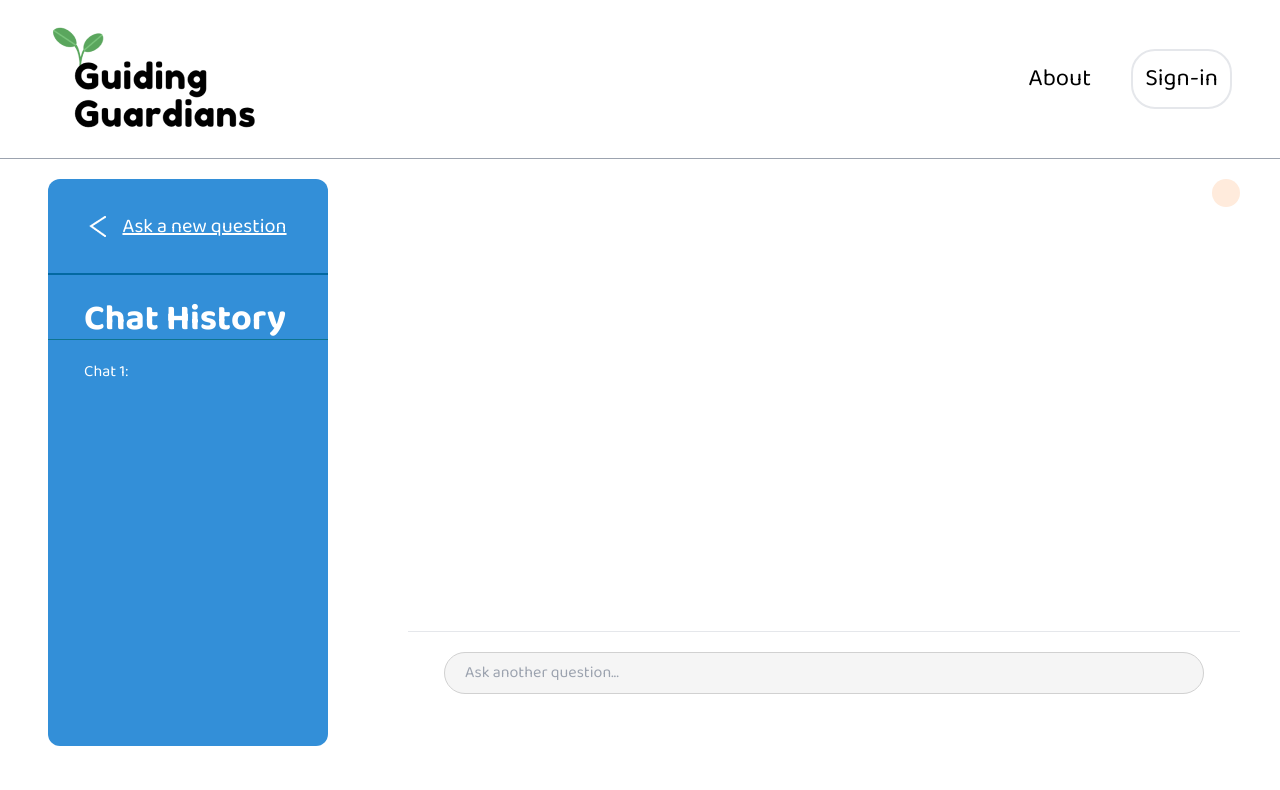
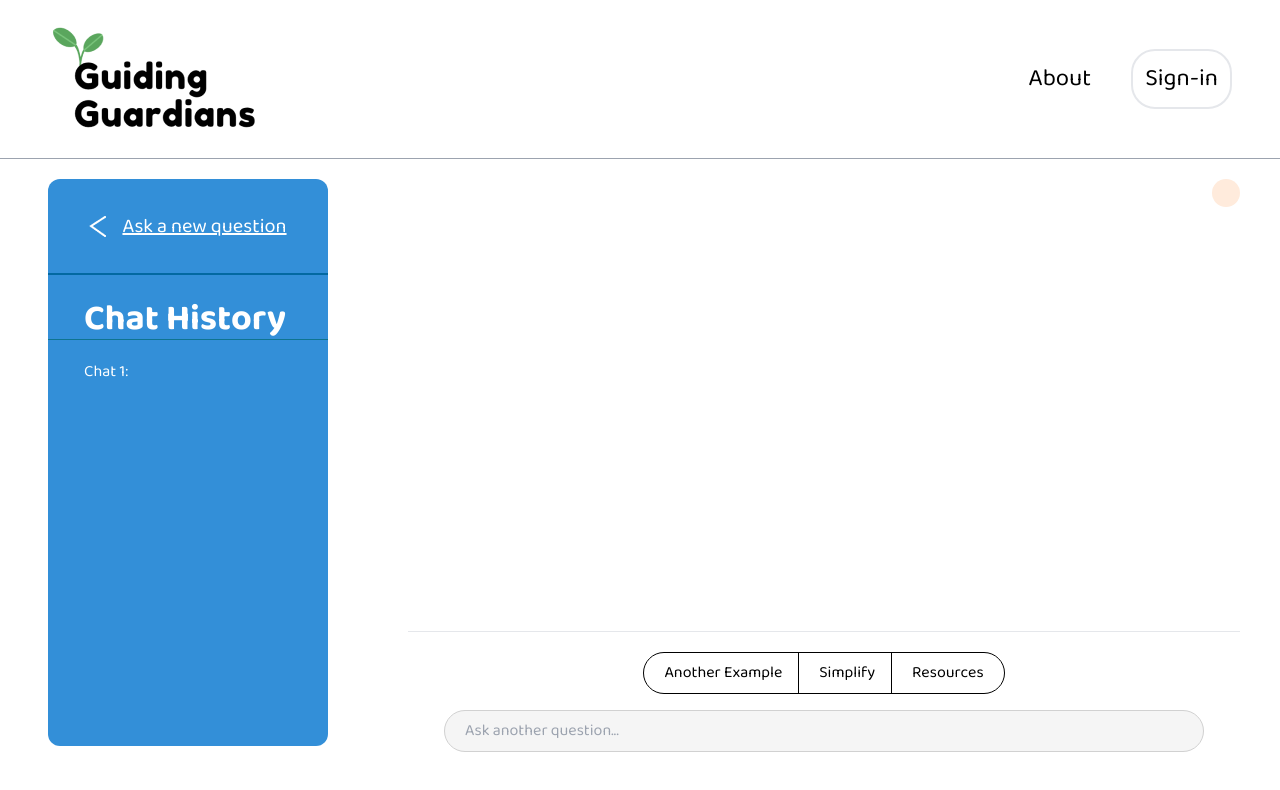
Before and after one commit to mannysanz715/GuidingGuardians, a Next.js app: page /chat in a window 1280 px wide. Shown: the top 790 px of the page. Built offline with nearby package versions, Linux system fonts and the light colour scheme; no server answers.

Commit message:
Push transfer update

```diff
--- a/src/components/ChatBoxInput/ChatBoxInput.tsx
+++ b/src/components/ChatBoxInput/ChatBoxInput.tsx
@@ -7,8 +7,20 @@ interface propsInt {
 }
 
 const ChatBoxInput = ({value, updateFunc, submitFunc} : propsInt) => {
+
+  function buttonPress (e : any){
+    e.preventDefault()
+    updateFunc(e)
+    console.log(value)
+  }
+
   return (
-    <form className="w-100 flex justify-center items-center " onSubmit={(e) => submitFunc(e)}>
+    <form className="w-100 flex flex-col justify-center items-center " onSubmit={(e) => submitFunc(e)}>
+      <div className="flex gap-5 mb-4 rounded-3xl border-black justify-start items-center border px-5 ">
+        <button onClick={buttonPress} value='Another Example' className="border-r border-black text-center h-10 pr-4 flex justify-center items-center">Another Example</button>
+        <button onClick={buttonPress} value='Simplify' className="border-r border-black pr-4 h-10" >Simplify</button>
+        <button onClick={buttonPress} value='Resources'>Resources</button>
+      </div>
       <input value={value} className="input-background-color w-5/6 py-2 pl-5 rounded-3xl" onChange={(e) => updateFunc(e)} placeholder="Ask another question..."/>
     </form>
   );
```
